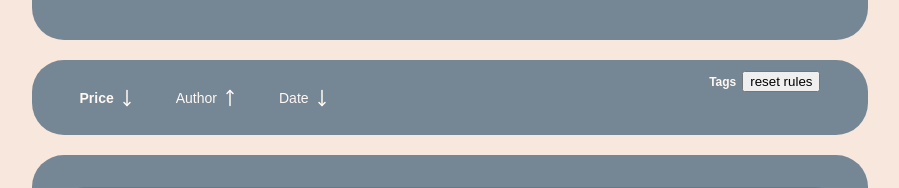
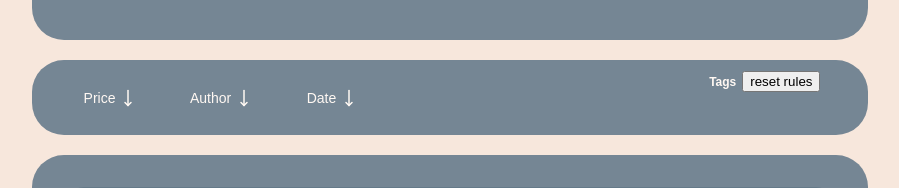
Before and after one commit to AnnaGolmakova/guider-test, a React (Vite) app: page / in a window 1280 px wide. Shown: the part 120-308 px from the top of the page, without its empty margins (190-1089 px from the left). Built offline with nearby package versions, Linux system fonts and the light colour scheme.

Commit message:
сделала стрелочку

```diff
--- a/src/components/filter/Filter.jsx
+++ b/src/components/filter/Filter.jsx
@@ -1,18 +1,57 @@
 import "./Filter.css";
 import SortingButton from "./SortingButton";
+import { useState } from "react";
 
-function Filter() {
+function Filter({ sortingType, sortingDirection }) {
+  const [currentOption, setCurrentOption] = useState(null);
+  const [currentDirection, setCurrentDirection] = useState("asc");
+
+  function invertDirection() {
+    setCurrentDirection(currentDirection === "asc" ? "desc" : "asc");
+  }
+
+  function changeDirection(type) {
+    console.log(currentOption, currentDirection);
+    if (currentOption == type) {
+      invertDirection();
+    } else {
+      setCurrentOption(type);
+      setCurrentDirection("asc");
+    }
+  }
+
   return (
     <div className="filter">
       <ul className="sort-options">
         <li className="sort-option">
-          <SortingButton isActive label="price" />
+          <SortingButton
+            onClick={() => {
+              changeDirection("price");
+            }}
+            isActive={currentOption === "price"}
+            up={currentOption === "price" && currentDirection === "desc"}
+            label="price"
+          />
         </li>
         <li className="sort-option">
-          <SortingButton sortDirection="desc" label="author" />
+          <SortingButton
+            onClick={() => {
+              changeDirection("author");
+            }}
+            isActive={currentOption === "author"}
+            up={currentOption === "author" && currentDirection === "desc"}
+            label="author"
+          />
         </li>
         <li className="sort-option">
-          <SortingButton label="date" />
+          <SortingButton
+            onClick={() => {
+              changeDirection("date");
+            }}
+            isActive={currentOption === "date"}
+            up={currentOption === "date" && currentDirection === "desc"}
+            label="date"
+          />
         </li>
       </ul>
       <div className="tags">
--- a/src/components/filter/SortingButton.css
+++ b/src/components/filter/SortingButton.css
@@ -1,4 +1,5 @@
 .sort-button {
+  width: 120px;
   display: flex;
   justify-content: center;
   align-items: center;
@@ -13,16 +14,16 @@
 }
 
 .sort-button::after {
-  content: " ";
+  -webkit-mask-image: url(../../assets/move-down.svg);
+  mask-image: url(../../assets/move-down.svg);
+  -webkit-mask-size: 100% 100%;
+  mask-size: 100% 100%;
+  transition: transform 0.3s;
   margin-left: 4px;
+  background-color: var(--text-primary);
   width: 18px;
   height: 18px;
-  -webkit-mask-size: 100% 100%;
-  mask-size: 100% 100%;
-  -webkit-mask-image: url(../../assets/move-down.svg);
-  mask-image: url(../../assets/move-down.svg);
-  background-color: var(--text-primary);
-  transition: transform 0.3s;
+  content: " ";
 }
 
 .sort-button_up::after {
--- a/src/components/filter/SortingButton.jsx
+++ b/src/components/filter/SortingButton.jsx
@@ -1,11 +1,11 @@
 import "./SortingButton.css";
 
-function SortingButton({ label, isActive, sortDirection, onClick }) {
+function SortingButton({ label, isActive, up, onClick }) {
   return (
     <button
       className={`sort-button
         ${isActive ? "sort-button_active" : ""}
-        ${sortDirection == "desc" ? "sort-button_up" : ""}
+        ${up ? "sort-button_up" : ""}
       `}
       onClick={onClick}
     >
```
